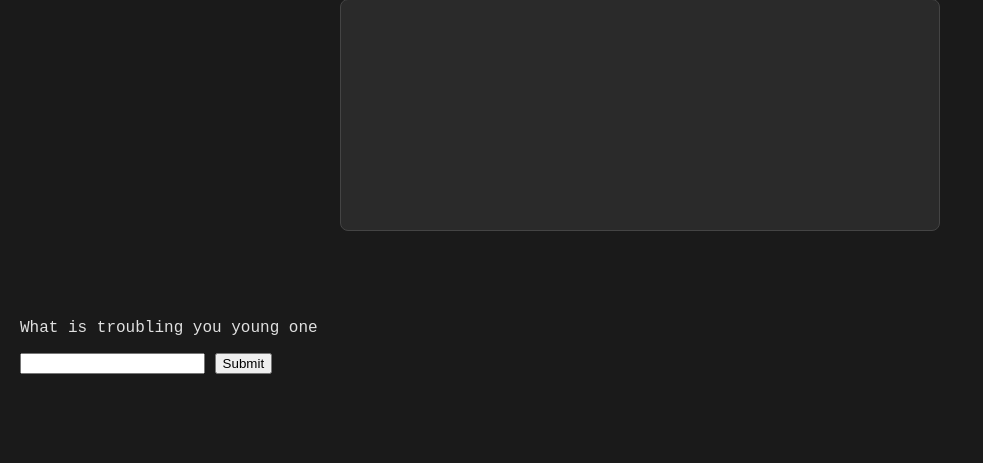
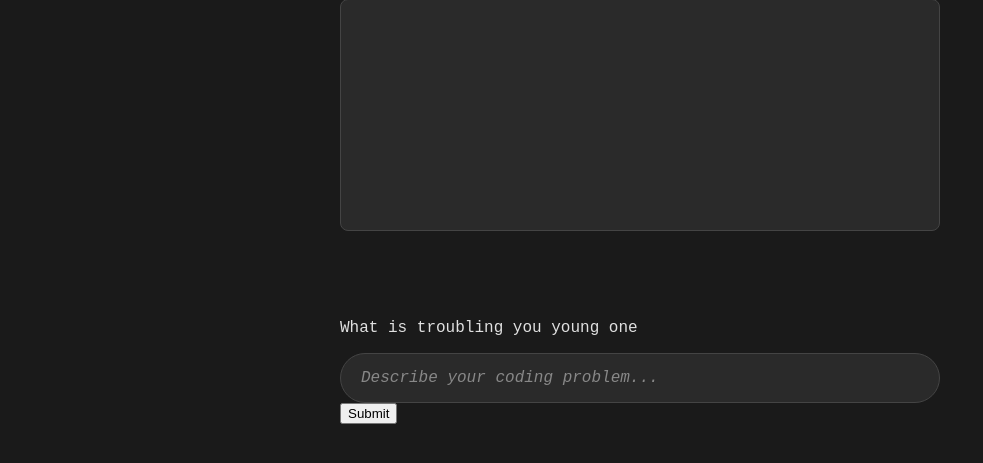
Before and after one commit to Cozdog245/Rubber_duck, a Flask app: page / in a window 1280 px wide. Shown: the part 222-685 px from the top of the page, without its empty margins (0-983 px from the left). Run offline with Flask 3, Linux system fonts and the light colour scheme.

Commit message:
reworked the input field for usabaility and cleaner UI desgin

```diff
--- a/rubber_duck_debug/static/css/style.css
+++ b/rubber_duck_debug/static/css/style.css
@@ -10,7 +10,7 @@ h1 {
     color: #00ff00;
     text-align: centre;
 }
-
+/* duck and text box styles*/
 .duck_container {
     display: flex;
     justify-content: center;
@@ -48,3 +48,35 @@ h1 {
     color: #FFD700;
     margin-bottom: 15px;
 }
+
+/* input field style*/
+
+#input-section {
+    max-width: 600px;
+    margin: 20px auto;
+    padding: 0 20px;
+}
+
+#message-input {
+    width: 100%;
+    background-color: #2a2a2a;
+    color: #e0e0e0;
+    border: 1px solid #444;
+    border-radius: 25px;
+    padding: 15px 20px;
+    font-family: 'Courier New', Courier, monospace;
+    font-size: 16px;
+    box-sizing: border-box;
+    resize: none;
+}
+
+#message-input::placeholder {
+    color: #888;
+    font-style: italic;
+}
+
+#message-input:focus {
+    border-color: #00ff00;
+    outline: none;
+    box-shadow: 0 0 5px rgba(0, 255, 0, 0.3);
+}
--- a/rubber_duck_debug/templates/index.html
+++ b/rubber_duck_debug/templates/index.html
@@ -27,7 +27,7 @@
     <div id="input-section">
         <p>What is troubling you young one</p>
         <form id="chat-form" action="/chat" method="POST">
-            <input type = 'text' name = 'message' id = 'message-input'>
+            <input type = 'text' name = 'message' id = 'message-input' placeholder="Describe your coding problem...">
             <button type = 'submit'>Submit</button>
         </form>
     </div>
@@ -46,6 +46,12 @@
         messageInput.value = ''; //clear input
 
         sendToDuck(userMessage);
+    });
+
+    document.getElementById('message-input').addEventListener('keypress', function(e){
+        if (e.key === 'Enter') {
+            document.getElementById('chat-form').dispatchEvent(new Event('submit'));
+        }
     });
 
    function addMessageToChat(message, className){
```
